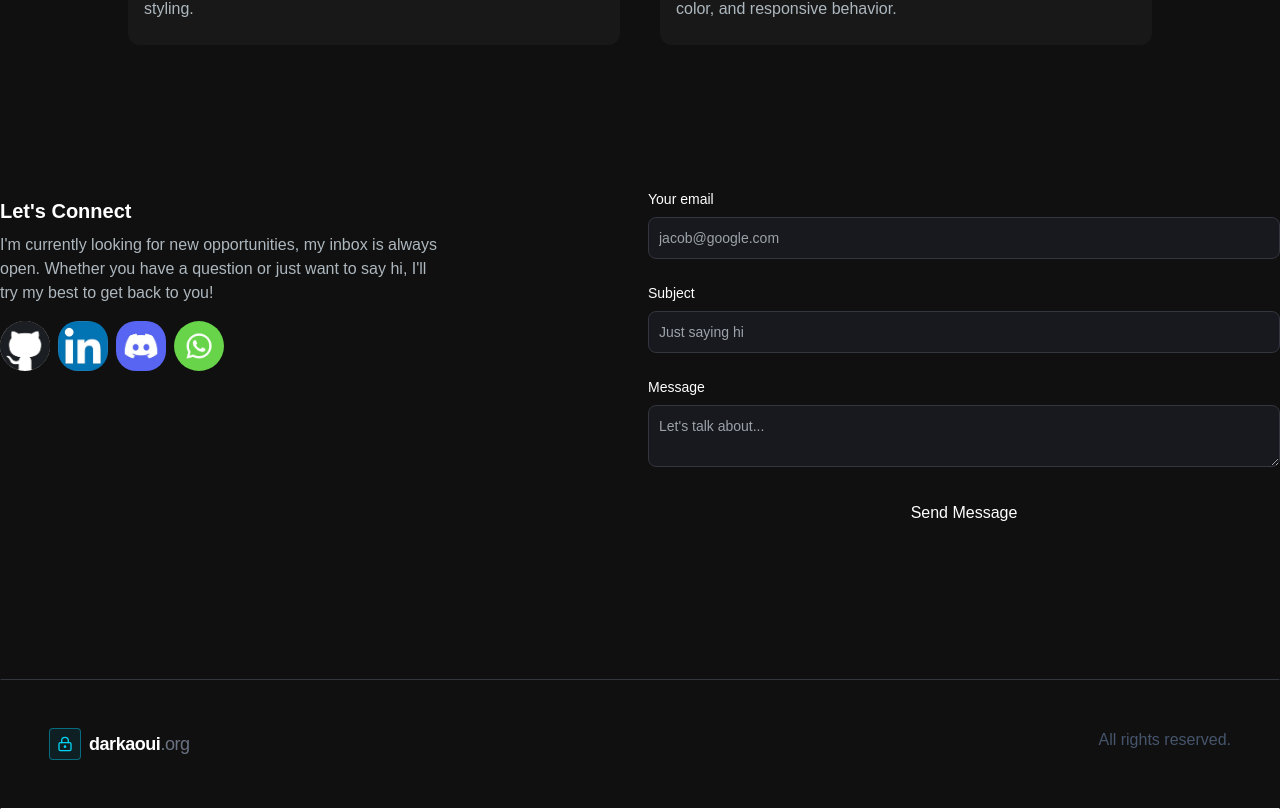
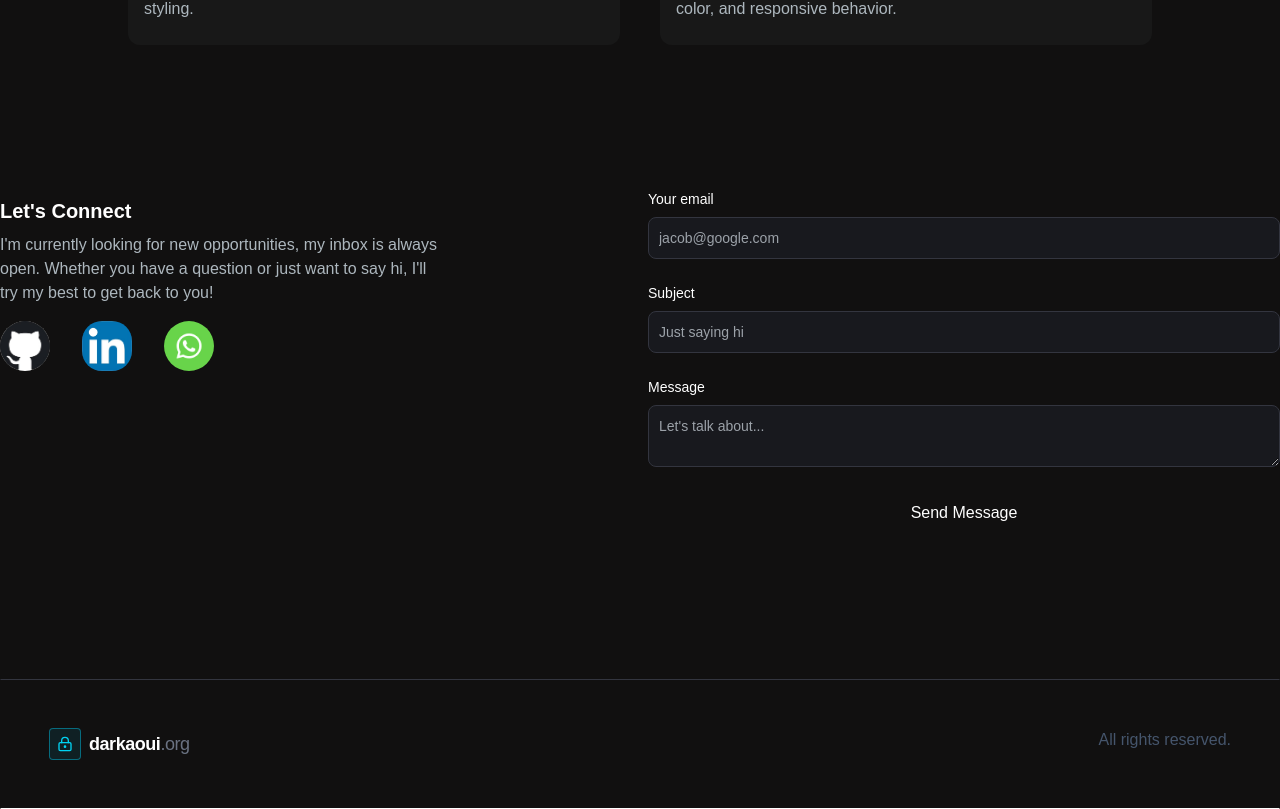
Before and after one commit to 7abd/my-portfolio, a Next.js app: page / in a window 1280 px wide. Shown: the part 2585-3394 px from the top of the page. Built offline with nearby package versions, Linux system fonts and the light colour scheme.

Commit message:
feat: update EmailSection social links and add WhatsApp; fix resume link in HeroSection

```diff
--- a/app/components/EmailSection.jsx
+++ b/app/components/EmailSection.jsx
@@ -49,16 +49,14 @@ const EmailSection = () => {
           open. Whether you have a question or just want to say hi, I&apos;ll
           try my best to get back to you!
         </p>
-        <div className="socials flex flex-row gap-2">
+        <div className="socials flex flex-row gap-8">
           <Link href="https://github.com/7abd">
             <Image src='/github-image2.jpg' width={50} height={50} style={{ borderRadius: "50%" }} alt="Github Icon" />
           </Link>
           <Link href="https://www.linkedin.com/in/abden-d-2b2873356/">
             <Image src='/linkedin-image2.jpg' width={50} height={50} style={{ borderRadius: "40%" }} alt="Linkedin Icon" />
           </Link>
-            <Link href="https://discordapp.com/users/1438288673039974531">
-            <Image src='/discord-image2.jpg' width={50} height={50} style={{ borderRadius: "40%" }} alt="Discord Icon" />
-          </Link>
+
            <Link href="https://wa.me/212708132603">
             <Image src='/whtsp-image3.jpg' width={50} height={50} style={{ borderRadius: "50%" }} alt="WhatsApp Icon" />
           </Link>
--- a/app/components/HeroSection.jsx
+++ b/app/components/HeroSection.jsx
@@ -55,7 +55,7 @@ const HeroSection = () => {
               Contact Me
             </Link>
              <a
-             href="/Abdennour_Darkaoui_Resume_.pdf"
+             href="/Abdennour_Darkaoui-Resume.pdf"
               target="_blank"
               rel="noopener noreferrer"
               className="px-6 py-3 rounded-full border border-blue-500 text-blue-500
```
Also changed, not shown: 1 other file (tests, documents, lock files or other folders).
